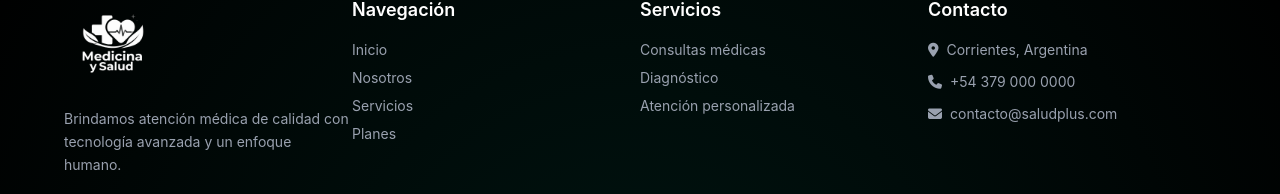
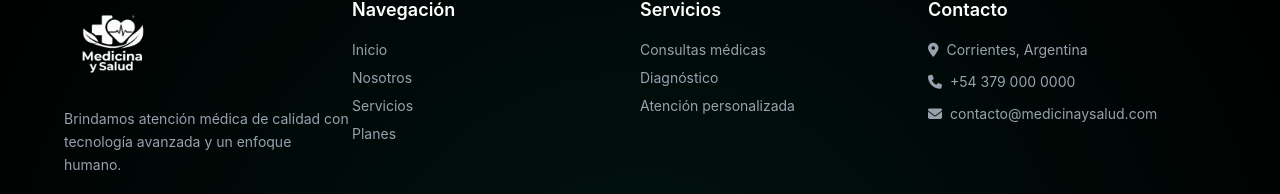
Before and after one commit to diego939/medicina-y-salud-frontend-angular, an Angular app: page /inicio in a window 1280 px wide. Shown: the part 3898-4092 px from the top of the page. Built offline with nearby package versions, Linux system fonts and the light colour scheme.

Commit message:
fix change mail

```diff
--- a/src/app/layout/footer/footer.component.ts
+++ b/src/app/layout/footer/footer.component.ts
@@ -10,7 +10,7 @@ import { RouterModule } from '@angular/router';
   styleUrl: './footer.component.css'
 })
 export class FooterComponent {
-email = "contacto@saludplus.com";
+email = "contacto@medicinaysalud.com";
 redes = [
   {link:"#",icono:"fa-brands fa-facebook-f"},
   {link:"#",icono:"fa-brands fa-x-twitter"},
```
